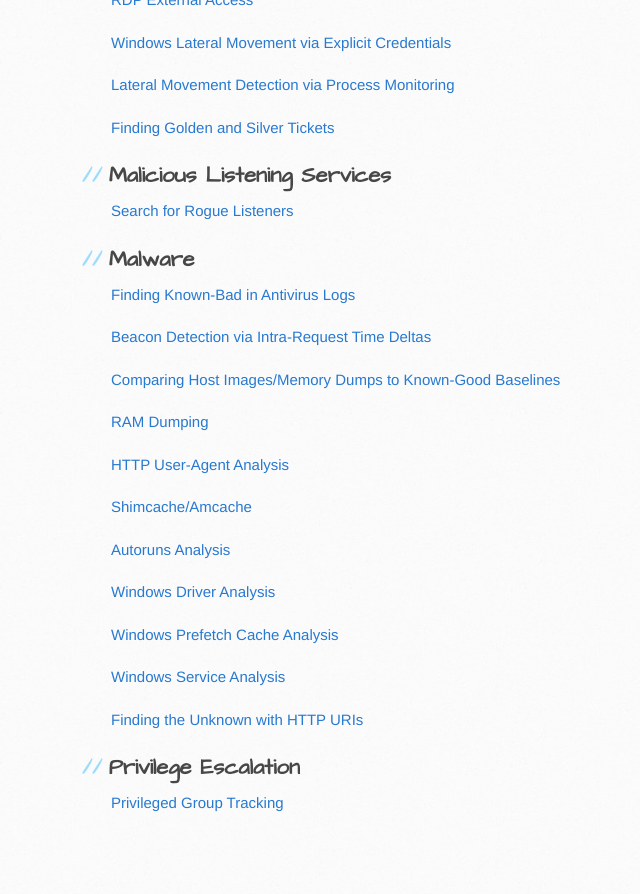
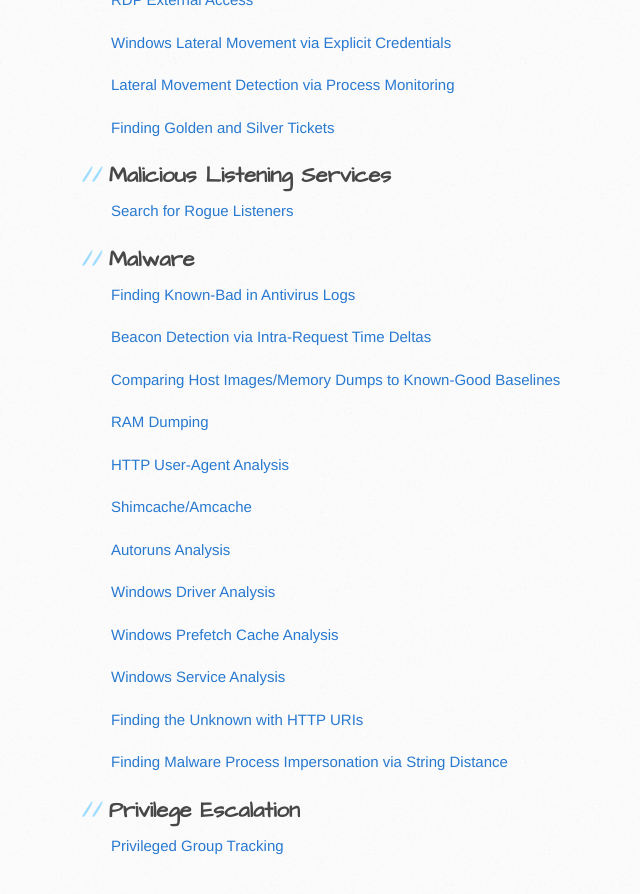
Before and after one commit to ThreatHuntingProject/ThreatHunting, a Jekyll site: the page built from index-by-purpose.md, in a window 1280 px wide and 900 px high, scrolled down 1839 px. Shown: the top 894 px of the window, without its empty margins (59-699 px from the left). Built offline with Jekyll 4.4.1, drawn with Linux system fonts in a browser that asks for light colours; before the commit the page ends 2696 px from its top, so only the background shows below that.

Commit message:
Added malware process impersonation hunt to indices

```diff
--- a/index-by-purpose.md
+++ b/index-by-purpose.md
@@ -92,5 +92,7 @@
 
 [Finding the Unknown with HTTP URIs]({{ site.github.repository_url }}/blob/master/hunts/http_uri_analysis.md)
 
+[Finding Malware Process Impersonation via String Distance]({{ site.github.repository_url }}/blob/master/hunts/critical_process_impersonation.md)
+
 ## Privilege Escalation
 [Privileged Group Tracking]({{ site.github.repository_url }}/blob/master/hunts/privileged-group-tracking.md)
```
Also changed, not shown: index-by-data.md (+2 -0 lines).
